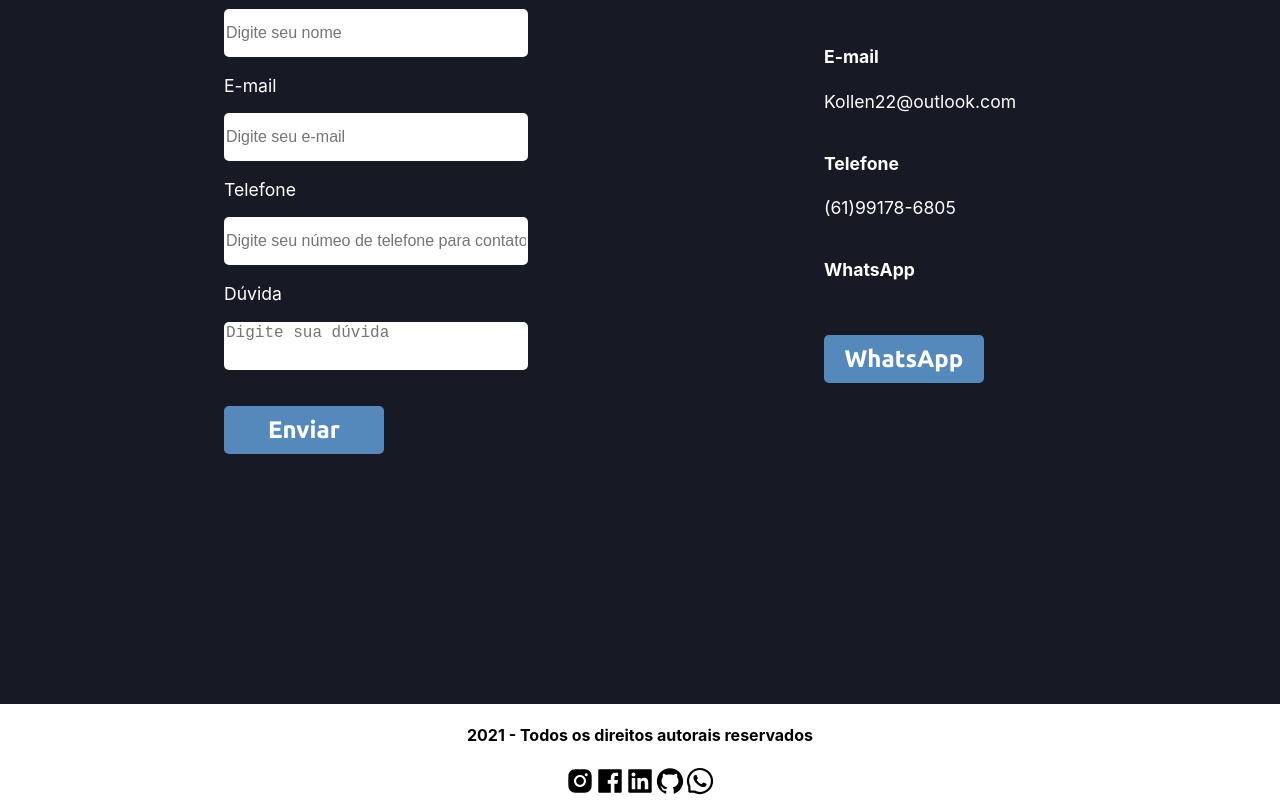
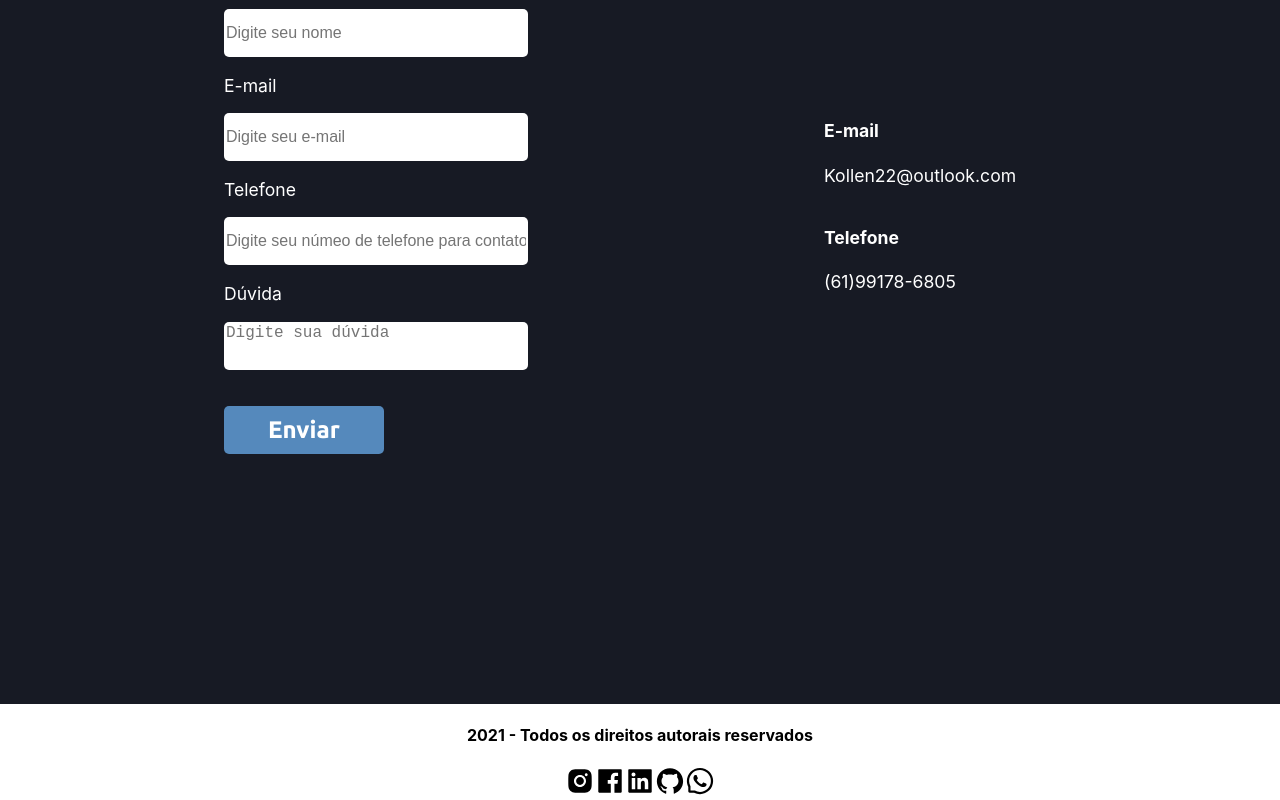
Before and after one commit to wallace2001/site_portifolio, a Next.js app: page / in a window 1280 px wide. Shown: the part 5635-6435 px from the top of the page. Built offline with nearby package versions, Linux system fonts and the light colour scheme.

Commit message:
feat: change photos

```diff
--- a/src/components/Contact/index.tsx
+++ b/src/components/Contact/index.tsx
@@ -98,10 +98,6 @@ export const Contact = () => {
                         <h4>Telefone</h4>
                         <p>(61)99178-6805</p>
                     </label>
-                    <label className={styles.label}>
-                        <h4>WhatsApp</h4>
-                        <button>WhatsApp</button>
-                    </label>
                 </animated.div>
             </div>
         </div>
```
